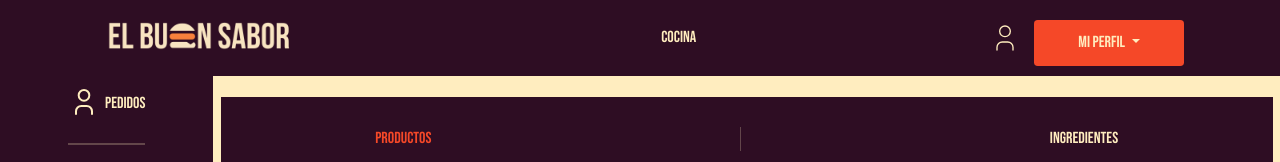
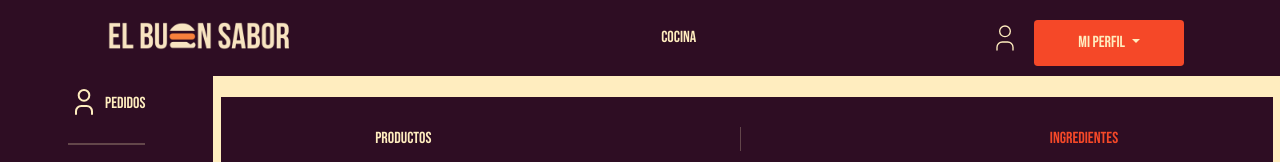
Before and after one commit to DarioLopez18/DesarrolloDeSoftware-2023-ElBuenSabor, a plain HTML site: page index.html in a window 1280 px wide. Shown: the top 162 px of the page. Drawn offline with nearby package versions, Linux system fonts and the light colour scheme.

Commit message:
first commit

```diff
--- a/index.html
+++ b/index.html
@@ -196,9 +196,9 @@
           <div
             class="d-flex flex-wrap align-items-center justify-content-around py-3 tabla"
           >
-            <a href="#" style="color: #f54828">Productos</a>
+            <a href="#">Productos</a>
             <hr class="hr-tabla" />
-            <a href="#">Ingredientes</a>
+            <a href="#" style="color: #f54828">Ingredientes</a>
           </div>
           <hr style="color: #ffedbf; max-width: 98%; margin: 0 auto" />
           <div
```
